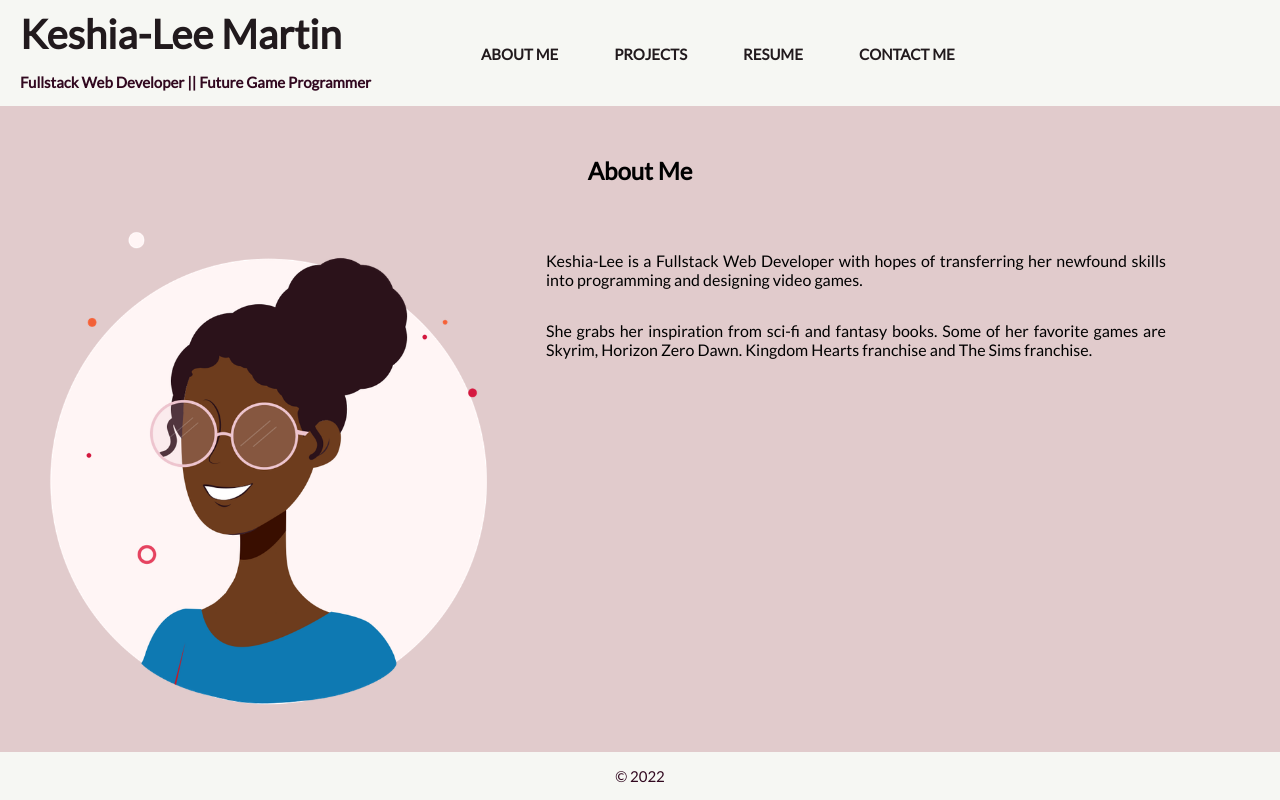
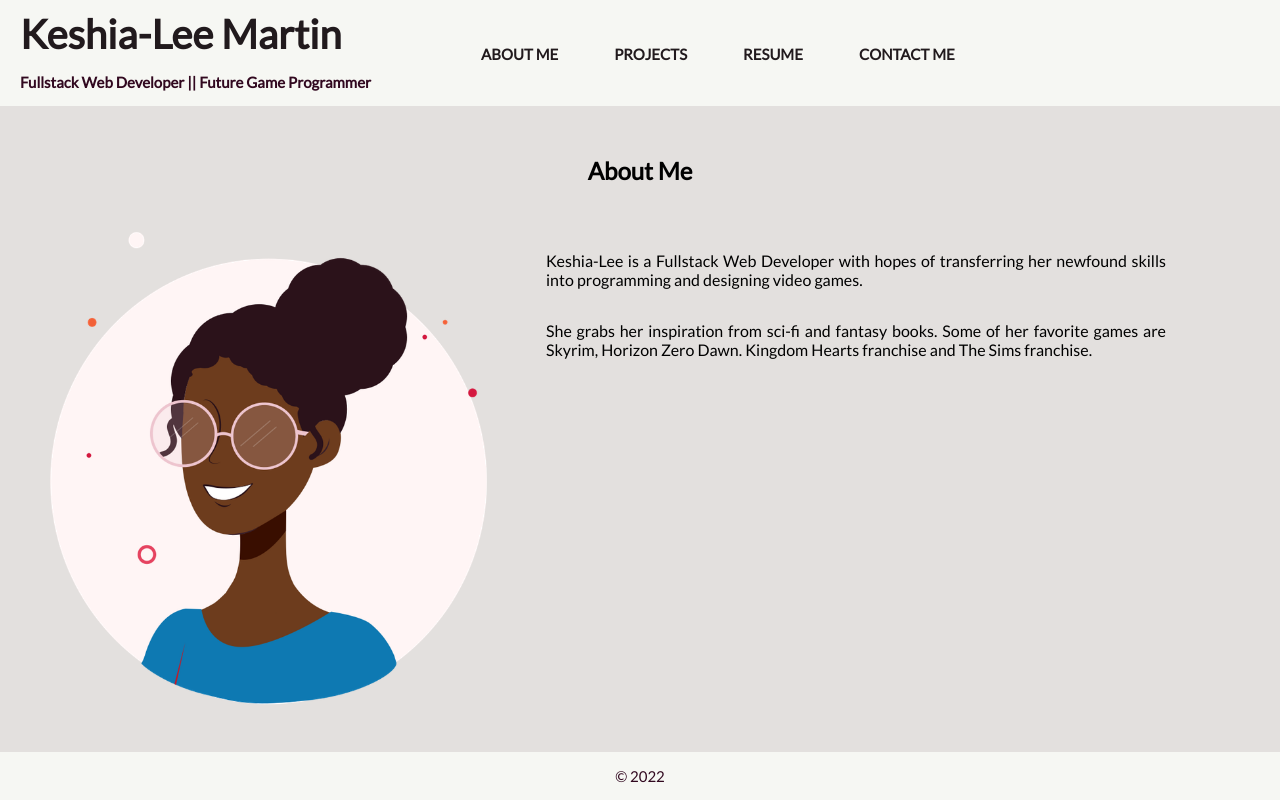
Before and after one commit to eeleelksm/eeleelksm-reactportfolio-20, a React (Create React App) app: page / in a window 1280 px wide. Built offline with nearby package versions, Linux system fonts and the light colour scheme.

Commit message:
change color

```diff
--- a/src/index.css
+++ b/src/index.css
@@ -2,7 +2,7 @@
 
 body {
 	font-family: "Lato", sans-serif;
-	background-color: #e1cbcc;
+	background-color: #e3e0de;
 	margin: 0 auto;
 }
 
```
